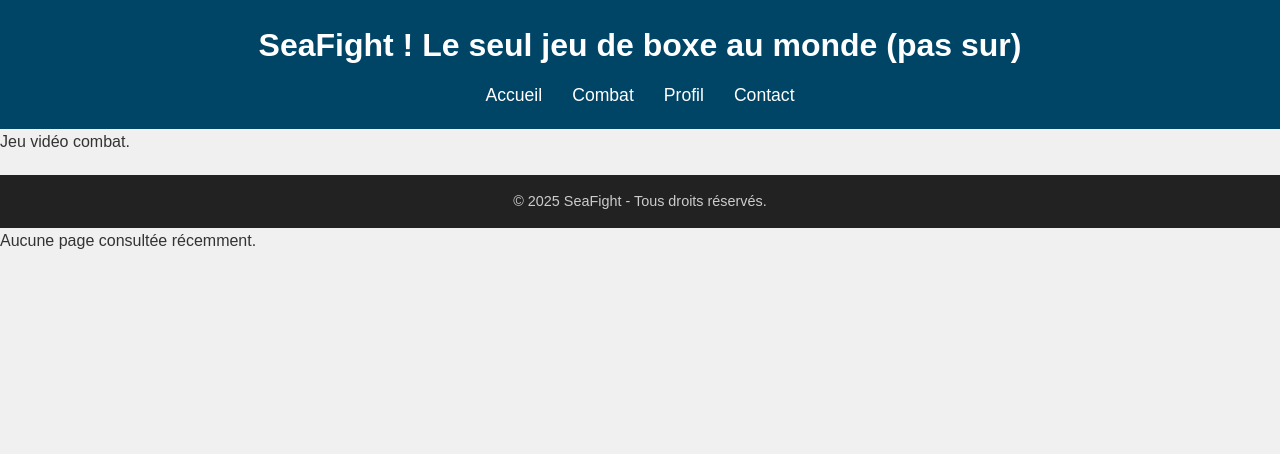
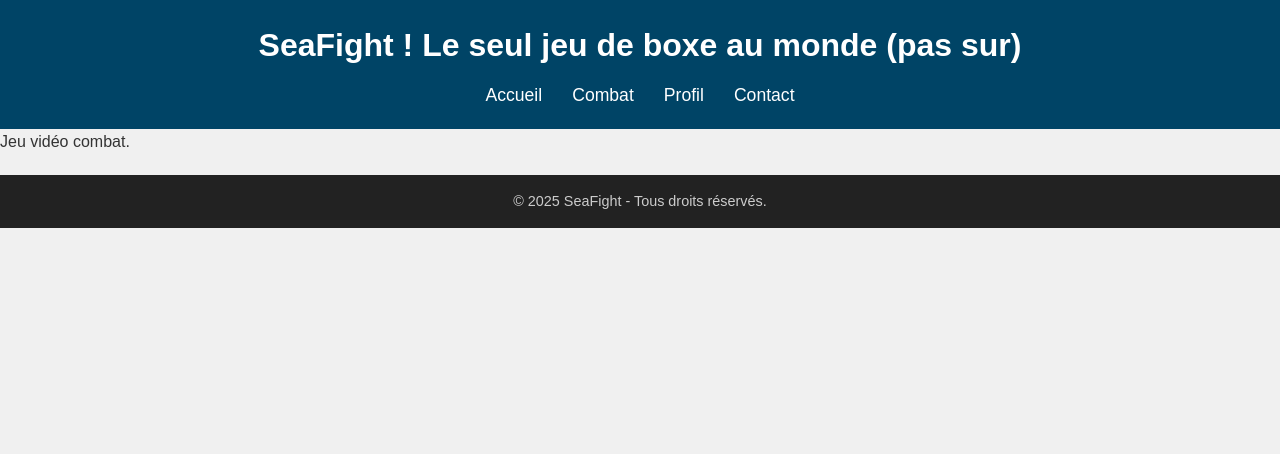
Before and after one commit to EagleOfFire/web, a PHP site: page / in a window 1280 px wide. Shown: the top 454 px of the page. Run offline with PHP 8.4, Linux system fonts and the light colour scheme.

Commit message:
tien maxime

```diff
--- a/connexion.css
+++ b/connexion.css
@@ -1,6 +1,6 @@
-/* Styles pour la page de connexion */
-
-
+/****************************/
+/* Styles page de connexion */
+/****************************/
 .login-container {
     width: 320px;
     margin: 50px auto;
--- a/footer.php
+++ b/footer.php
@@ -1,9 +1,3 @@
 <footer>
         <p>&copy; 2025 SeaFight - Tous droits réservés.</p>
 </footer>
-
-<?php if (isset($_COOKIE["dernier_page"])) {
-    echo "Dernière page visitée : " . htmlspecialchars($_COOKIE["dernier_page"]);
-} else {
-    echo "Aucune page consultée récemment.";
-}?>
--- a/inscription.css
+++ b/inscription.css
@@ -1,4 +1,6 @@
+/*************************************/
 /* Styles pour la page d'inscription */
+/*************************************/
 
 .signup-container {
     width: 320px;
```
